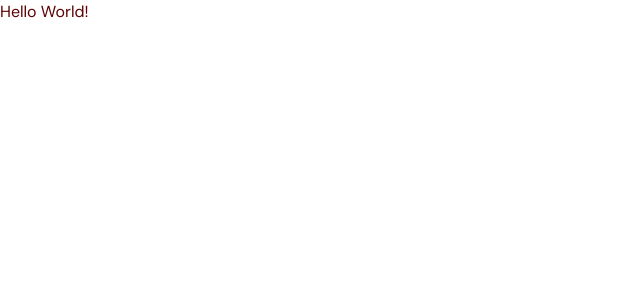
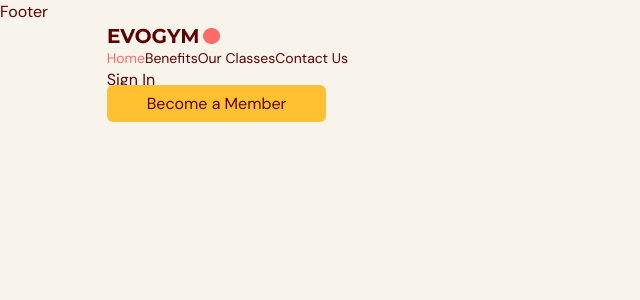
Before and after one commit to Afrin127329/fitness-app, a React (Vite) app: page / in a window 1280 px wide. Shown: the top 300 px of the page, without its empty margins (0-640 px from the left). Built offline with nearby package versions, Linux system fonts and the light colour scheme.

Commit message:
Updated Navbar

```diff
--- a/src/App.tsx
+++ b/src/App.tsx
@@ -1,5 +1,16 @@
+import { useState } from "react";
+import Footer from "./scenes/footer";
+import Navbar from "./scenes/navbar";
+import { SelectedPage } from "./shared/types";
 function App() {
-  return <div>Hello World!</div>;
+  const [selectedPage, setSelectedPage] = useState<SelectedPage>(SelectedPage.Home)
+  return <div className="app bg-gray-20">
+    <Navbar
+      selectedPage={selectedPage}
+      setSelectedPage={setSelectedPage}
+    />
+    <Footer/>
+  </div>;
 }
 
 export default App;
--- a/src/index.css
+++ b/src/index.css
@@ -13,3 +13,7 @@
   font-family: "DM Sans", sans-serif;
   @apply text-gray-500;
 }
+
+.flexbetween {
+  @apply flex items-center justify-between;
+}
--- /dev/null
+++ b/src/scenes/navbar/Link.tsx
@@ -0,0 +1,23 @@
+import { SelectedPage } from "@/shared/types";
+import AnchorLink from "react-anchor-link-smooth-scroll";
+
+type Props = {
+    page: string;
+    selectedPage: SelectedPage;
+    setSelectedPage: (value: SelectedPage) => void;
+}
+
+const Link = ({ page, selectedPage, setSelectedPage }: Props) =>{
+    const lowerCasePage = page.toLocaleLowerCase().replace(/ /g, '') as SelectedPage;
+
+    return (
+        <AnchorLink className={`${selectedPage === lowerCasePage ? 'text-primary-500' : ''} transition duration-500 hover:text-primary-300`}
+            href={`#${lowerCasePage}`}
+            onClick={()=> setSelectedPage(lowerCasePage)}
+        >
+            {page}
+        </AnchorLink>
+    )
+}
+
+export default Link;
--- a/src/scenes/navbar/index.tsx
+++ b/src/scenes/navbar/index.tsx
@@ -1,7 +1,56 @@
+import Logo from '@/assets/Logo.png';
+import ActionButton from '@/shared/ActionButton';
+import { SelectedPage } from '@/shared/types';
+import Link from './Link';
 
-const Navbar = () => {
+type Props = {
+  selectedPage: SelectedPage;
+  setSelectedPage: (value: SelectedPage) => void;
+}
+const Navbar = ({selectedPage, setSelectedPage} : Props) => {
+
   return (
-    <div>Navbar</div>
+    <nav>
+      <div className={`fixed top-0 z-30 w-full py-6 flexBetween`}>
+        <div className="flexBetween mx-auto w-5/6">
+          <div className="flexBetween w-full gap-16">
+            {/* Left Side  */}
+            <img src={Logo} alt="Fitness Logo" />
+            {/* Right Side  */}
+            <div  className='flexBetween w-full'>
+              <div className='flexBetween gap-8 text-sm'>
+                <Link
+                  page='Home'
+                  selectedPage={selectedPage}
+                  setSelectedPage={setSelectedPage}
+                />
+                <Link
+                  page='Benefits'
+                  selectedPage={selectedPage}
+                  setSelectedPage={setSelectedPage}
+                />
+                <Link
+                  page='Our Classes'
+                  selectedPage={selectedPage}
+                  setSelectedPage={setSelectedPage}
+                />
+                <Link
+                  page='Contact Us'
+                  selectedPage={selectedPage}
+                  setSelectedPage={setSelectedPage}
+                />
+              </div>
+              <div className="flexBetween gap-8">
+                <p>Sign In</p>
+                <ActionButton setSelectedPage={setSelectedPage}>
+                    Become a Member
+                  </ActionButton>
+              </div>
+            </div>
+          </div>
+        </div>
+      </div>
+    </nav>
   )
 }
 
--- /dev/null
+++ b/src/shared/ActionButton.tsx
@@ -0,0 +1,22 @@
+import React from "react";
+import AnchorLink from "react-anchor-link-smooth-scroll";
+import { SelectedPage } from "./types";
+
+type Props = {
+  children: React.ReactNode;
+  setSelectedPage: (value: SelectedPage) => void;
+};
+
+const ActionButton = ({ children, setSelectedPage }: Props) => {
+  return (
+    <AnchorLink
+      className="rounded-md bg-secondary-500 px-10 py-2 hover:bg-primary-500 hover:text-white"
+      onClick={() => setSelectedPage(SelectedPage.ContactUs)}
+      href={`#${SelectedPage.ContactUs}`}
+    >
+      {children}
+    </AnchorLink>
+  );
+};
+
+export default ActionButton;
--- a/src/shared/types.ts
+++ b/src/shared/types.ts
@@ -0,0 +1,6 @@
+export enum SelectedPage {
+    Home = 'home',
+    Benefits = 'benefits',
+    OurClasses = 'ourClasses',
+    ContactUs = 'contactUs'
+}
```
